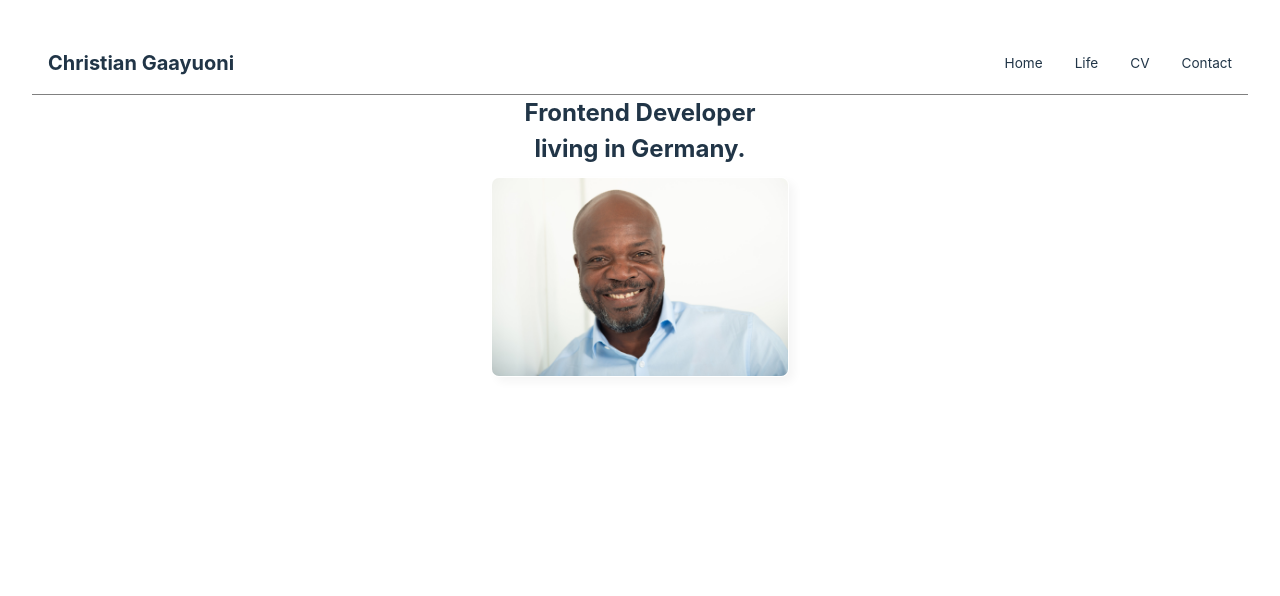
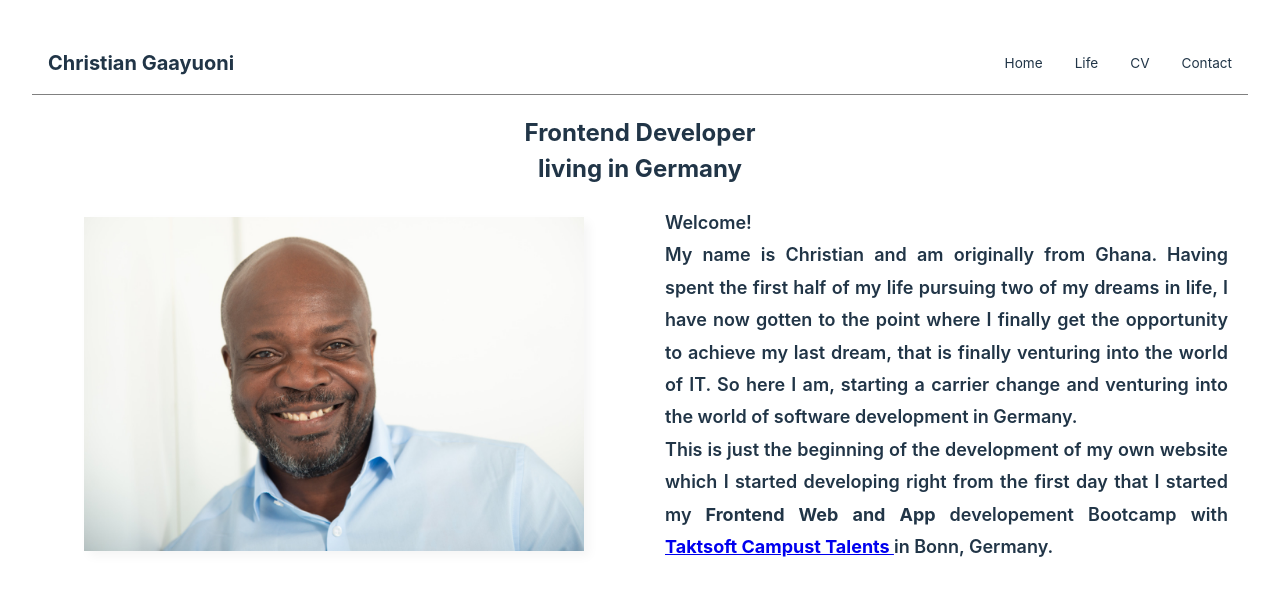
Before and after one commit to GaayuoniC/my-Single-Page-Website, a React (Vite) app in the folder spa-gaayuoni/: page / in a window 1280 px wide. Both pictures are taken after a click on the item "Home". Shown: the top 596 px of the page. Built offline with nearby package versions, Linux system fonts and the light colour scheme.

Commit message:
back to basics of javascript

```diff
--- a/spa-gaayuoni/pages/HomePage.css
+++ b/spa-gaayuoni/pages/HomePage.css
@@ -1,8 +1,34 @@
+.home-container {
+  margin-top: 20px;
+  /* Specifies the number of columns that you need, gap
+  and the rule style below: */
+  column-count: 2;
+  column-gap: 10px;
+  /* column-rule-style: solid; */
+  column-rule-width: 1px;
+  column-rule-color: lightblue;
+  /* all the above single rules can be conbined into one
+  rule line with the 'column-rule: 1px solid lightblue' property */
+}
+h2 {
+  column-span: all;
+}
 #main-christian-page {
-  width: 300x;
-  height: 200px;
-  border: 1px solid transparent;
-  border-radius: 8px;
+  width: 500px;
+  border: 0 solid transparent;
+  /* border-radius: 8px; */
   margin-top: 10px;
   box-shadow: 5px 5px 10px whitesmoke;
 }
+.container-item-1 {
+  margin-bottom: 20px;
+}
+.container-item-3 {
+  text-align: justify;
+  padding: 20px;
+}
+.container-item-3 > p {
+  line-height: 1.8;
+  font-size: 18px;
+  font-weight: 600;
+}
--- a/spa-gaayuoni/pages/HomePage.jsx
+++ b/spa-gaayuoni/pages/HomePage.jsx
@@ -5,11 +5,35 @@ import "./HomePage.css";
 export function HomePage() {
   return (
     <div className="home-container">
-      <h2>
-        Frontend Developer <br /> living in Germany.
-      </h2>
-      <div>
+      <div className="container-item-1">
+        <h2>
+          Frontend Developer <br /> living in Germany
+        </h2>
+      </div>
+      <div className="container-item-2">
         <img id="main-christian-page" src={christian} alt="christian" />
+      </div>
+      <div className="container-item-3">
+        <p>
+          Welcome!
+          <br /> My name is Christian and am originally from Ghana. Having spent
+          the first half of my life pursuing two of my dreams in life, I have
+          now gotten to the point where I finally get the opportunity to achieve
+          my last dream, that is finally venturing into the world of IT. So here
+          I am, starting a carrier change and venturing into the world of
+          software development in Germany.
+        </p>
+        <p>
+          This is just the beginning of the development of my own website which
+          I started developing right from the first day that I started my
+          <strong> Frontend Web and App </strong> developement Bootcamp with{" "}
+          <strong>
+            <a href="https://talents.taktsoft.com/" target="_blank">
+              Taktsoft Campust Talents {""}
+            </a>
+          </strong>
+          in Bonn, Germany.
+        </p>
       </div>
     </div>
   );
```
Also changed, not shown: 1 other file (tests, documents, lock files or other folders).
